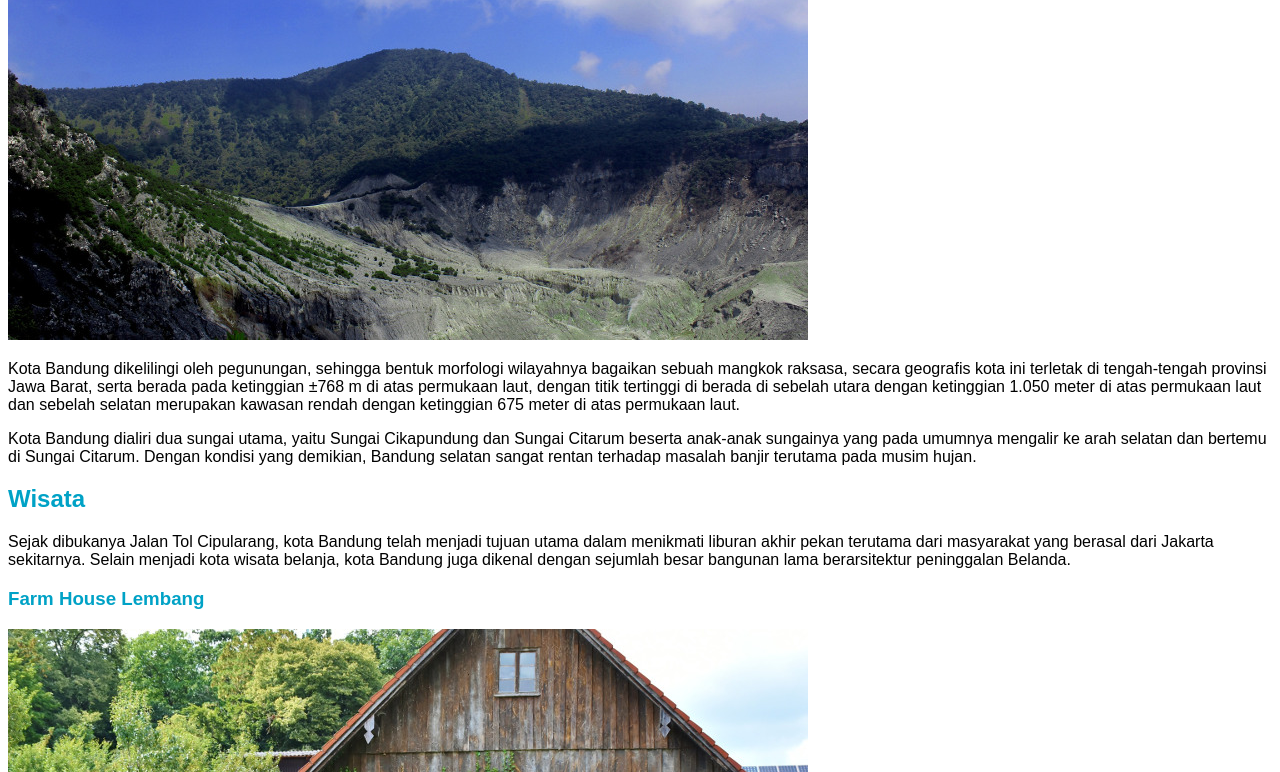
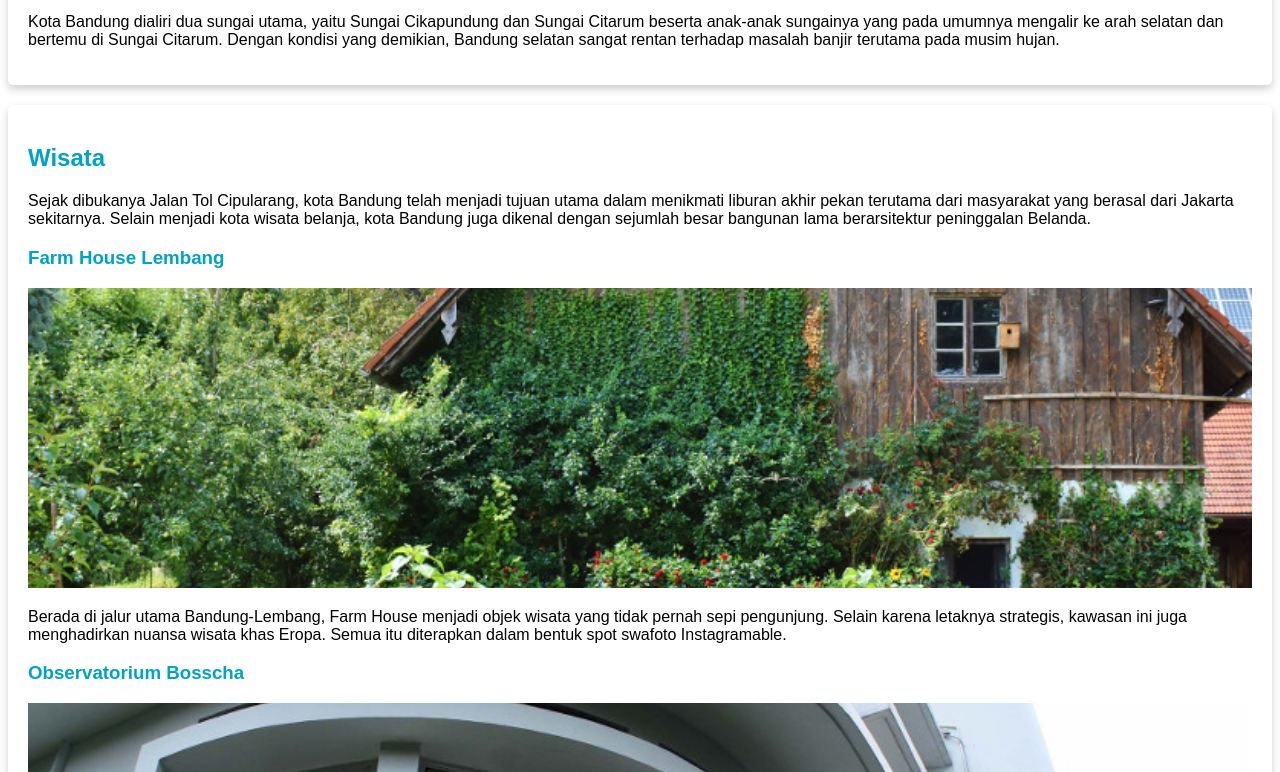
Before and after one commit to adiprasetyaxyz/1.1-BelajarDasarPemrogramanWeb-DicodingBootcamp-, a plain HTML site: page halaman-profil-bandung/index.html in a window 1280 px wide. Shown: the part 1268-2040 px from the top of the page. Drawn offline with Linux system fonts and the light colour scheme.

Commit message:
change image size and add stylee to article

```diff
--- a/halaman-profil-bandung/assets/styles/style.css
+++ b/halaman-profil-bandung/assets/styles/style.css
@@ -28,3 +28,18 @@ h2, h3 {
         text-align: center;
 
   }
+
+  .featured-image {
+    max-height: 300px;
+    width: 100%;
+    object-fit: cover;
+    object-position: center;
+  }
+
+  .card {
+    box-shadow: 0 4px 8px 0 rgba(0, 0, 0, 0.2);
+    border-radius: 5px;
+
+    padding: 20px;
+    margin-top: 20px;
+  }
--- a/halaman-profil-bandung/index.html
+++ b/halaman-profil-bandung/index.html
@@ -28,10 +28,10 @@
     </header>
     <main>
         <div id="content">
-        <article id="sejarah">
+        <article id="sejarah" class="card">
             <h2>Sejarah</h2>
             <!-- 2.02 Menambah Gambar -->
-            <img src="assets/image/history.jpg" alt="Sejarah">
+            <img src="assets/image/history.jpg" alt="Sejarah" class="featured-image">
             <p>
                 Kata Bandung berasal dari kata bendung atau bendungan karena terbendungnya sungai Citarum oleh
                 lava Gunung Tangkuban Parahu yang lalu membentuk telaga. Legenda yang diceritakan oleh
@@ -50,10 +50,10 @@
       Banda berada.
     </p>
 </article>
-<article id="geografis">
+<article id="geografis" class="card">
     <h2>Geografis</h2>
 
-    <img src="assets/image/geografis.jpg" alt="Geografis">
+    <img src="assets/image/geografis.jpg" alt="Geografis" class="featured-image">
     <p>
       Kota Bandung dikelilingi oleh pegunungan, sehingga bentuk morfologi wilayahnya bagaikan sebuah
       mangkok raksasa, secara geografis kota ini terletak di tengah-tengah provinsi Jawa Barat,
@@ -69,7 +69,7 @@
       pada musim hujan.
     </p>
 </article>
-<article id="wisata">
+<article id="wisata" class="card">
     <h2>Wisata</h2>
     <p>
         Sejak dibukanya Jalan Tol Cipularang, kota Bandung telah menjadi tujuan utama dalam menikmati
@@ -79,7 +79,7 @@
     </p>
     <section>
         <h3>Farm House Lembang</h3>
-        <img src="assets/image/farm-house.jpg" alt="Farm House Lembang">
+        <img src="assets/image/farm-house.jpg" alt="Farm House Lembang" class="featured-image">
         <p>
             Berada di jalur utama Bandung-Lembang, Farm House menjadi objek wisata yang tidak pernah sepi
             pengunjung. Selain karena letaknya strategis, kawasan ini juga menghadirkan nuansa wisata khas
@@ -88,7 +88,7 @@
 </section>
 <section>
     <h3>Observatorium Bosscha</h3>
-    <img src="assets/image/bosscha.jpg" alt="Observatorium Bosscha">
+    <img src="assets/image/bosscha.jpg" alt="Observatorium Bosscha" class="featured-image">
     <p>
         Memiliki beberapa teleskop, antara lain, Refraktor Ganda Zeiss, Schmidt Bimasakti, Refraktor
         Bamberg, Cassegrain GOTO, dan Teleskop Surya. Refraktor Ganda Zeiss adalah jenis teleskop
@@ -102,7 +102,7 @@
 </article>
 </div>
 <aside>
-  <article class="profile">
+  <article class="profile card">
     <h2>Kota Bandung</h2>
     <p>Kota Kembang Paris van Java</p>
     <figure>
```
